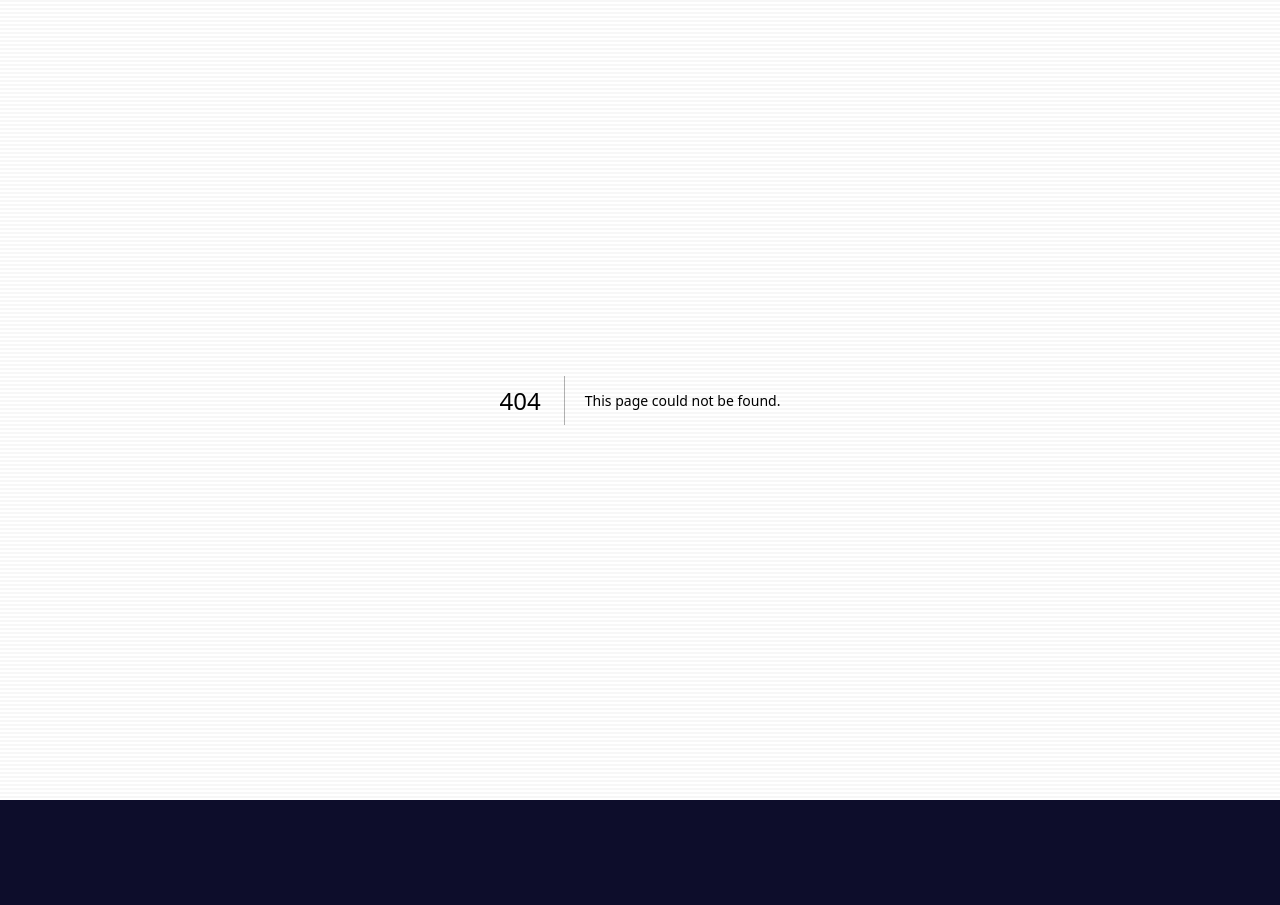
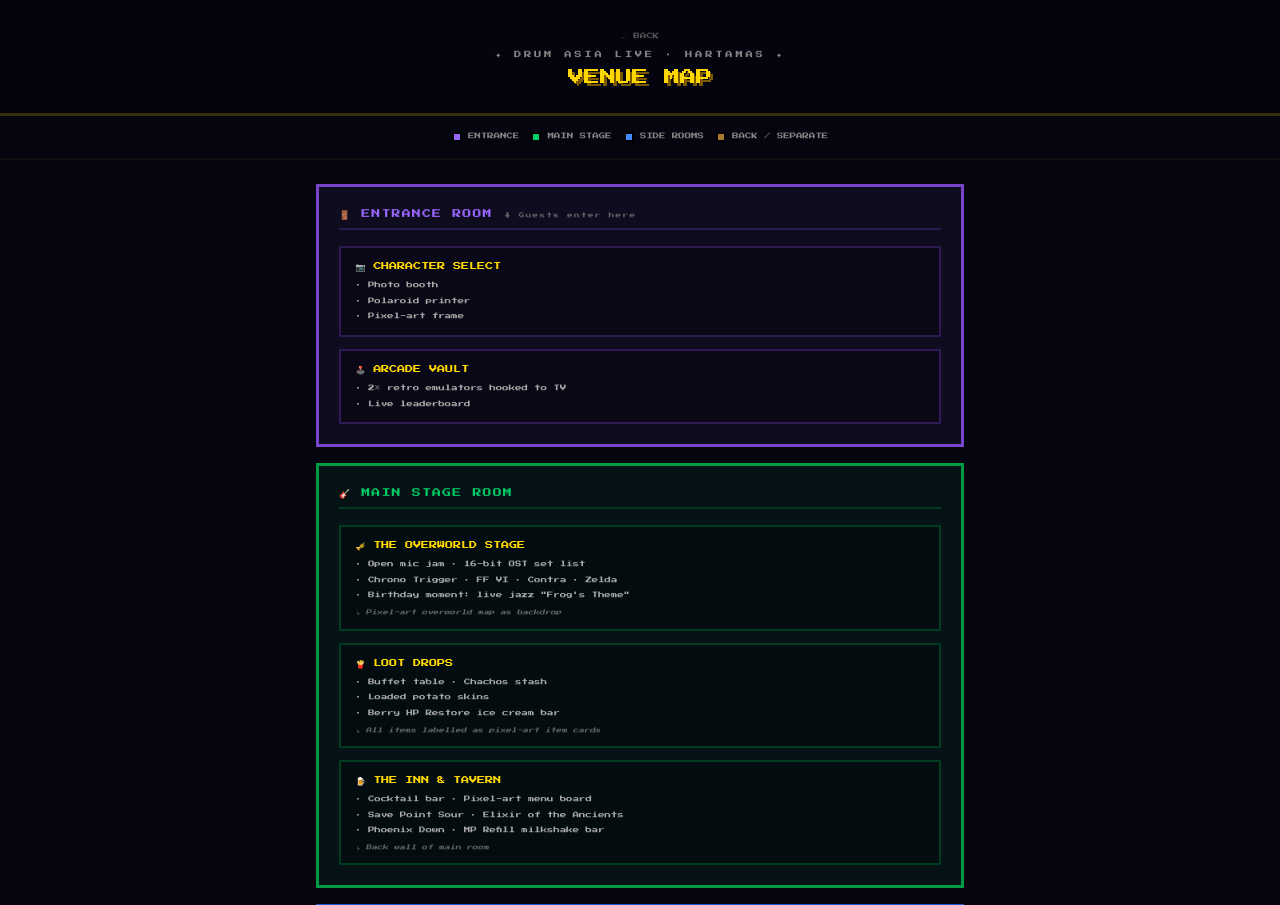
Before and after one commit to lordbritish666/level-40-portal, a Next.js app: page /rooms in a window 1280 px wide. Before the commit this address had no page. Shown: the top 905 px of the page. Before the commit the page ends 800 px from the top, so only its background shows below. Built offline with nearby package versions, Linux system fonts and the light colour scheme.

Commit message:
Add venue map rooms page with all zones

```diff
--- a/app/page.tsx
+++ b/app/page.tsx
@@ -49,6 +49,11 @@ export default function Home() {
               🍹 COCKTAIL MENU
             </button>
           </Link>
+          <Link href="/rooms">
+            <button className="pixel-btn" style={{ width: "100%", background: "#9966ff", color: "#fff", fontSize: "0.65rem", padding: "0.85rem" }}>
+              🗺️ VENUE MAP
+            </button>
+          </Link>
         </div>
       </div>
 
--- /dev/null
+++ b/app/rooms/page.tsx
@@ -0,0 +1,226 @@
+"use client"
+import Link from "next/link"
+
+const ROOMS = [
+  {
+    zone: "ENTRANCE ROOM",
+    color: "#9966ff",
+    borderColor: "#7744cc",
+    icon: "🚪",
+    areas: [
+      {
+        name: "CHARACTER SELECT",
+        icon: "📷",
+        items: ["Photo booth", "Polaroid printer", "Pixel-art frame"],
+      },
+      {
+        name: "ARCADE VAULT",
+        icon: "🕹️",
+        items: ["2× retro emulators hooked to TV", "Live leaderboard"],
+      },
+    ],
+    note: "↓ Guests enter here",
+  },
+  {
+    zone: "MAIN STAGE ROOM",
+    color: "#00cc66",
+    borderColor: "#009944",
+    icon: "🎸",
+    areas: [
+      {
+        name: "THE OVERWORLD STAGE",
+        icon: "🎺",
+        items: [
+          "Open mic jam · 16-bit OST set list",
+          "Chrono Trigger · FF VI · Contra · Zelda",
+          "Birthday moment: live jazz \"Frog's Theme\"",
+        ],
+        note: "Pixel-art overworld map as backdrop",
+      },
+      {
+        name: "LOOT DROPS",
+        icon: "🍟",
+        items: [
+          "Buffet table · Chachos stash",
+          "Loaded potato skins",
+          "Berry HP Restore ice cream bar",
+        ],
+        note: "All items labelled as pixel-art item cards",
+      },
+      {
+        name: "THE INN & TAVERN",
+        icon: "🍺",
+        items: [
+          "Cocktail bar · Pixel-art menu board",
+          "Save Point Sour · Elixir of the Ancients",
+          "Phoenix Down · MP Refill milkshake bar",
+        ],
+        note: "Back wall of main room",
+      },
+    ],
+  },
+  {
+    zone: "SIDE ROOM A",
+    color: "#4488ff",
+    borderColor: "#2255cc",
+    icon: "🥽",
+    areas: [
+      {
+        name: "ENTER THE ISEKAI",
+        icon: "🥽",
+        items: [
+          "2× Meta Quest 3 hooked to TV screen",
+          "Beat Saber · VR worlds",
+          "5-min guest slots",
+        ],
+        note: "Isekai / anime VR worlds",
+      },
+    ],
+  },
+  {
+    zone: "SIDE ROOM B",
+    color: "#4488ff",
+    borderColor: "#2255cc",
+    icon: "🌙",
+    areas: [
+      {
+        name: "THE SAVE POINT",
+        icon: "🌙",
+        items: [
+          "Quiet chill room · Low seating",
+          "Soft lighting · Ambient FF piano playlist",
+          "Good conversation corner",
+        ],
+        note: "For guests needing a breather",
+      },
+    ],
+  },
+  {
+    zone: "BACK / SEPARATE",
+    color: "#aa7733",
+    borderColor: "#885522",
+    icon: "🚬",
+    areas: [
+      {
+        name: "THE SCHOLAR'S STUDY",
+        icon: "🚬",
+        items: ["Separate smoking / cigar room at back"],
+      },
+    ],
+  },
+]
+
+export default function RoomsPage() {
+  return (
+    <div style={{ minHeight: "100vh", background: "#050510" }}>
+
+      {/* Header */}
+      <div style={{
+        textAlign: "center",
+        padding: "2rem 1rem 1.5rem",
+        borderBottom: "3px solid rgba(255,215,0,0.2)",
+        position: "sticky",
+        top: 0,
+        background: "rgba(5,5,16,0.97)",
+        zIndex: 10,
+        backdropFilter: "blur(4px)",
+      }}>
+        <Link href="/" style={{ fontSize: "0.4rem", color: "#555", textDecoration: "none", display: "block", marginBottom: "0.5rem" }}>
+          ← BACK
+        </Link>
+        <div style={{ fontSize: "0.45rem", color: "#888", letterSpacing: "0.4em", marginBottom: "0.3rem" }}>
+          ✦ DRUM ASIA LIVE · HARTAMAS ✦
+        </div>
+        <div style={{ fontSize: "clamp(0.7rem, 3vw, 1rem)", color: "#ffd700", textShadow: "3px 3px 0 #7a5800" }}>
+          VENUE MAP
+        </div>
+      </div>
+
+      {/* Legend */}
+      <div style={{
+        display: "flex",
+        flexWrap: "wrap",
+        gap: "0.75rem",
+        justifyContent: "center",
+        padding: "1rem",
+        borderBottom: "2px solid #111",
+      }}>
+        {[
+          { color: "#9966ff", label: "ENTRANCE" },
+          { color: "#00cc66", label: "MAIN STAGE" },
+          { color: "#4488ff", label: "SIDE ROOMS" },
+          { color: "#aa7733", label: "BACK / SEPARATE" },
+        ].map(l => (
+          <div key={l.label} style={{ display: "flex", alignItems: "center", gap: "0.4rem" }}>
+            <div style={{ width: 10, height: 10, background: l.color, border: "2px solid #000" }} />
+            <span style={{ fontSize: "0.4rem", color: "#888" }}>{l.label}</span>
+          </div>
+        ))}
+      </div>
+
+      {/* Room cards */}
+      <div style={{ maxWidth: 680, margin: "0 auto", padding: "1.5rem 1rem 3rem" }}>
+        <div className="flex flex-col gap-4">
+          {ROOMS.map(room => (
+            <div
+              key={room.zone}
+              style={{
+                border: `3px solid ${room.borderColor}`,
+                background: `${room.color}11`,
+                padding: "1.25rem",
+              }}
+            >
+              {/* Zone header */}
+              <div style={{
+                fontSize: "0.55rem",
+                color: room.color,
+                marginBottom: "1rem",
+                letterSpacing: "0.15em",
+                borderBottom: `2px solid ${room.borderColor}44`,
+                paddingBottom: "0.5rem",
+              }}>
+                {room.icon} {room.zone}
+                {room.note && (
+                  <span style={{ fontSize: "0.35rem", color: "#666", marginLeft: "0.75rem", fontStyle: "normal" }}>
+                    {room.note}
+                  </span>
+                )}
+              </div>
+
+              {/* Areas inside zone */}
+              <div className="flex flex-col gap-3">
+                {room.areas.map(area => (
+                  <div
+                    key={area.name}
+                    style={{
+                      background: "rgba(0,0,0,0.3)",
+                      border: `2px solid ${room.borderColor}55`,
+                      padding: "0.75rem 0.9rem",
+                    }}
+                  >
+                    <div style={{ fontSize: "0.5rem", color: "#ffd700", marginBottom: "0.5rem" }}>
+                      {area.icon} {area.name}
+                    </div>
+                    <div className="flex flex-col gap-1">
+                      {area.items.map((item, i) => (
+                        <div key={i} style={{ fontSize: "0.4rem", color: "#aaa", lineHeight: 1.8 }}>
+                          · {item}
+                        </div>
+                      ))}
+                    </div>
+                    {area.note && (
+                      <div style={{ fontSize: "0.35rem", color: "#666", marginTop: "0.4rem", fontStyle: "italic" }}>
+                        ↳ {area.note}
+                      </div>
+                    )}
+                  </div>
+                ))}
+              </div>
+            </div>
+          ))}
+        </div>
+      </div>
+
+    </div>
+  )
+}
```
